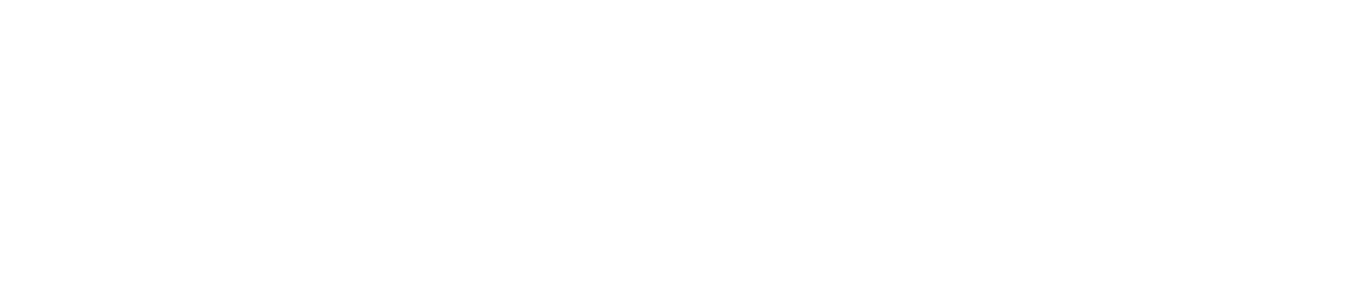
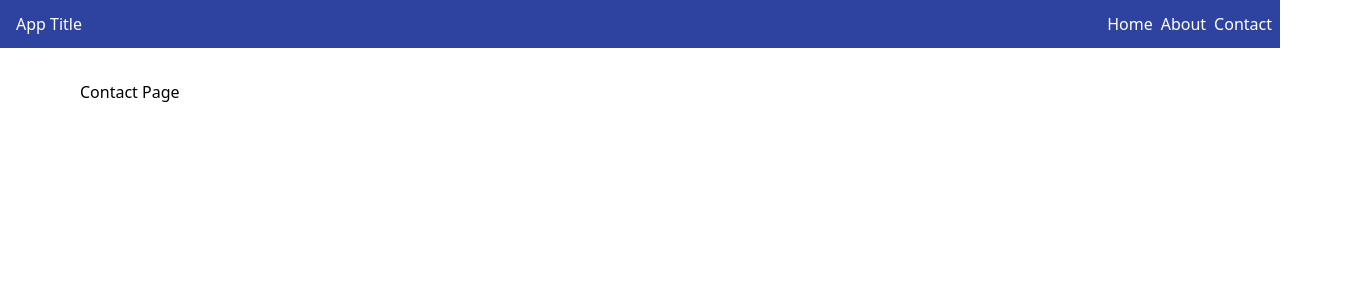
Before and after one commit to hel8er/nuxt-app, a Nuxt app: page /contact in a window 1280 px wide. Before the commit this address had no page. Shown: the top 300 px of the page, 1360 px wide, since content can reach past the window. Built offline with nearby package versions, Linux system fonts and the light colour scheme.

Commit message:
more pages

```diff
--- a/app.vue
+++ b/app.vue
@@ -1,6 +1,16 @@
 <template>
-  <div>
-<NuxtPage />
+<div>
+<TheNavigation />
+<div class="container">
+    <NuxtPage />
+</div>
+</div>
 
-  </div>
 </template>
+
+<style scoped>
+.container {
+    margin-top: 2rem;
+    margin-left: 5rem;
+}
+</style>
--- a/components/TheNavigation.vue
+++ b/components/TheNavigation.vue
@@ -6,9 +6,9 @@
         </div>
 
         <ul>
-            <li><a href="#">Home</a></li>
-            <li><a href="#">About</a></li>
-            <li><a href="#">Contact</a></li>
+            <li><NuxtLink to="/">Home</NuxtLink></li>
+            <li><NuxtLink to="/about">About</NuxtLink></li>
+            <li><NuxtLink to="/contact">Contact</NuxtLink></li>
         </ul>
 
     </nav>
@@ -36,5 +36,9 @@ ul {
 ul li {
     display: flex;
     margin-right: .5rem;
+
+}
+ul li :hover {
+    color: rgb(226, 144, 21);
 }
 </style>
--- /dev/null
+++ b/pages/about.vue
@@ -0,0 +1,3 @@
+<template>
+<h1>About</h1>
+</template>
--- /dev/null
+++ b/pages/contact.vue
@@ -0,0 +1,3 @@
+<template>
+<h1>Contact Page</h1>
+</template>
--- a/pages/index.vue
+++ b/pages/index.vue
@@ -1,15 +1,6 @@
 <template>
 
-<TheNavigation />
-<div>
-<div class="container">
+
     <p><h1>Index Page</h1></p>
-    </div></div>
+
 </template>
-
-<style scoped>
-.container {
-    margin-top: 2rem;
-    margin-left: 5rem;
-}
-</style>
```
